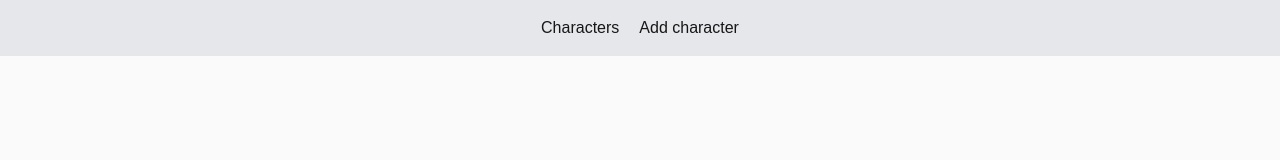
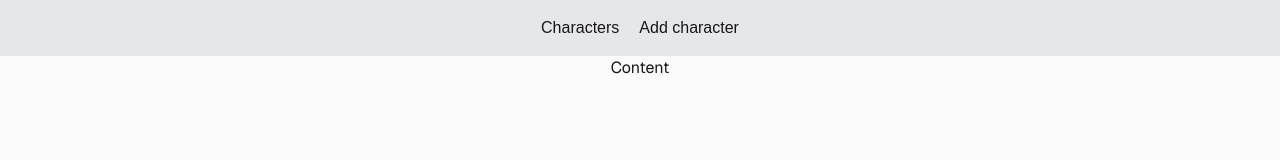
Before and after one commit to bciernia/rpg-combat-manager, a Next.js app in the folder rpg-combat-manager/: page / in a window 1280 px wide. Shown: the top 160 px of the page. Built offline with nearby package versions, Linux system fonts and the light colour scheme.

Commit message:
changed contet height

```diff
--- a/rpg-combat-manager/app/layout.tsx
+++ b/rpg-combat-manager/app/layout.tsx
@@ -30,7 +30,9 @@
         className={`${geistSans.variable} ${geistMono.variable} antialiased`}
       >
         <Header />
-          {children}
+          <div className="min-h-screen bg-zinc-50 font-sans dark:bg-black">
+            {children}
+          </div>
         <Footer />
       </body>
     </html>
--- a/rpg-combat-manager/app/page.tsx
+++ b/rpg-combat-manager/app/page.tsx
@@ -1,7 +1,7 @@
 
 export default function Home() {
   return (
-      <div className="flex min-h-screen items-center justify-center bg-zinc-50 font-sans dark:bg-black">
+      <div className="flex items-center justify-center bg-zinc-50 font-sans dark:bg-black">
         Content
       </div>
   );
```
